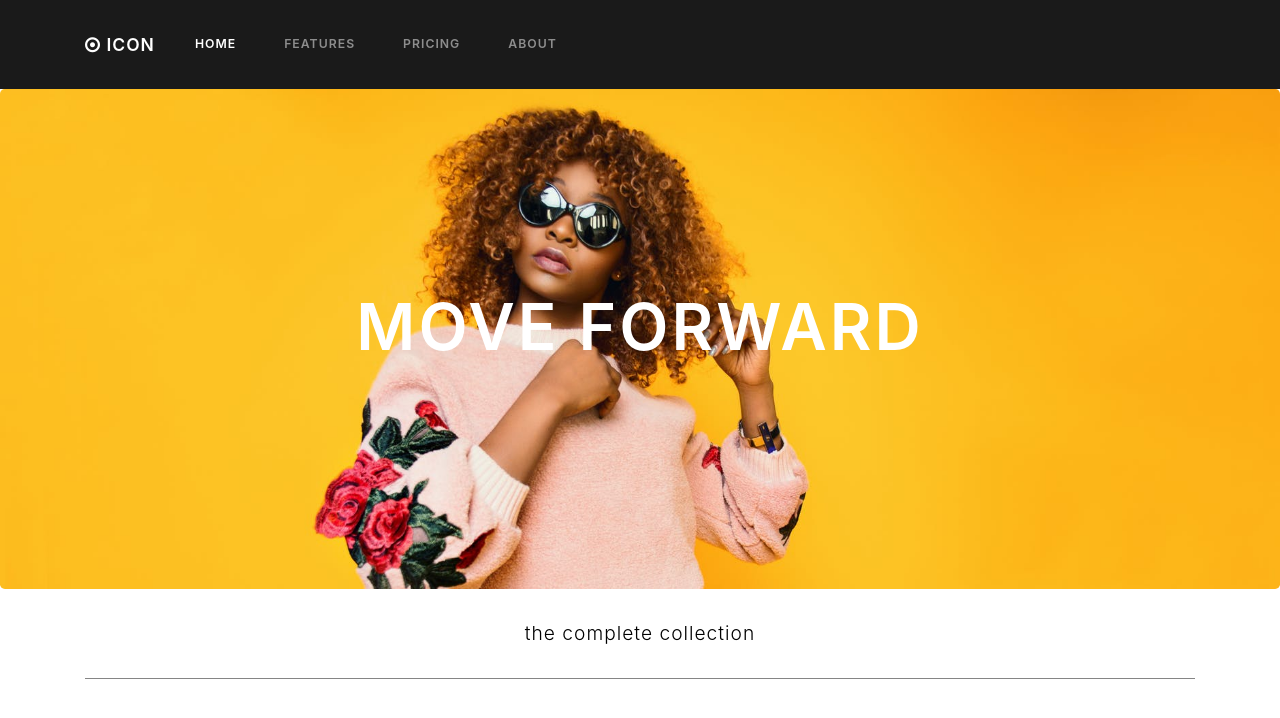
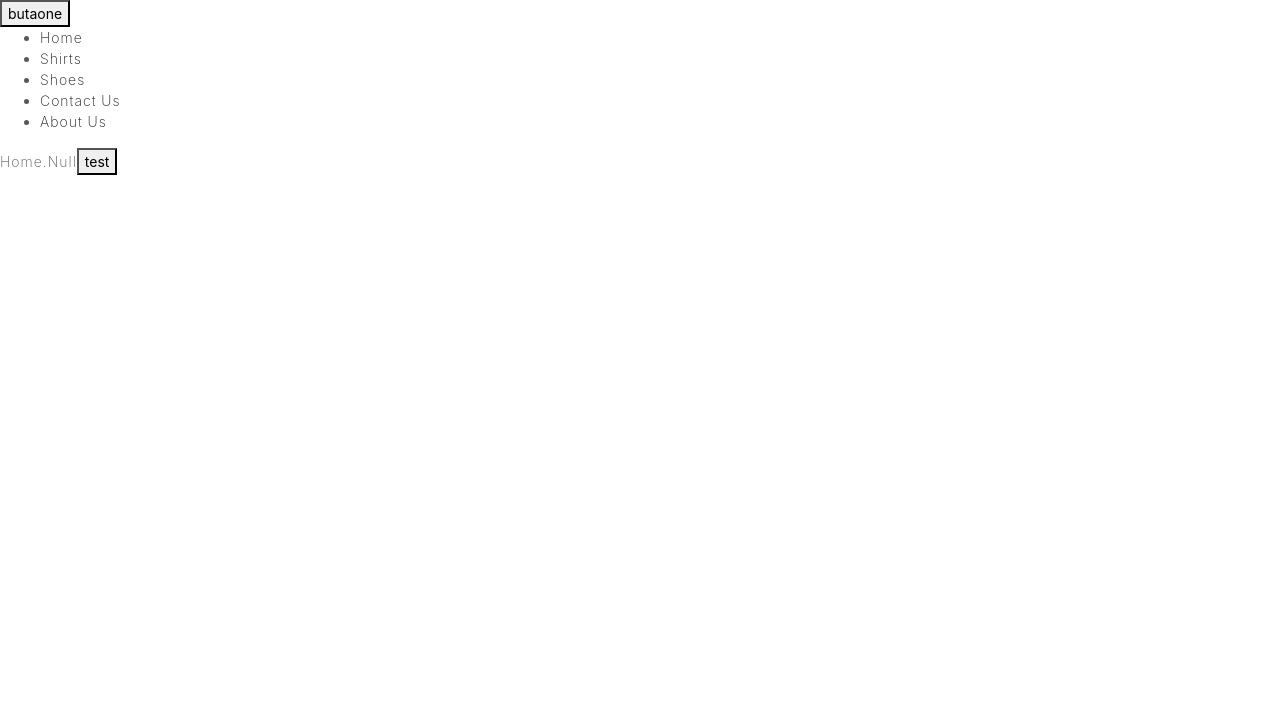
Before and after one commit to ramcd86/reactstoretesting, a React (Create React App) app: page / in a window 1280 px wide. Shown: the top 718 px of the page. Built offline with nearby package versions, Linux system fonts and the light colour scheme.

Commit message:
Adding routing.

```diff
--- a/package.json
+++ b/package.json
@@ -7,6 +7,7 @@
     "node-sass": "^4.12.0",
     "react": "^16.8.6",
     "react-dom": "^16.8.6",
+    "react-router-dom": "^5.0.1",
     "react-scripts": "3.0.1"
   },
   "scripts": {
--- a/src/App.js
+++ b/src/App.js
@@ -1,4 +1,5 @@
 import React, { Component } from 'react';
+import { Route, Link, BrowserRouter as Router } from 'react-router-dom';
 import db from './db';
 import './App.css';
 import './styles/index.scss';
@@ -6,6 +7,12 @@ import 'font-awesome/css/font-awesome.min.css';
 
 import NavbarComponent from './components/navbar';
 import JumbotronComponent from './components/jumbotron';
+
+import ShoesComponent from './pages/shoes';
+import ShirtsComponent from './pages/shirts';
+import HomeComponent from './pages/home';
+import AboutComponent from './pages/about';
+import ContactComponent from './pages/contact';
 
 
 class App extends Component {
@@ -17,53 +24,75 @@ class App extends Component {
       order: {},
       initState: 'Null',
       inputReturn: 'No input returned',
-      updateCounter: 0
+      updateCounter: 0,
+      propsPresent: 'True'
     }
 
-    this.childHandler = this.childHandler.bind(this);
-    this.formHandler = this.formHandler.bind(this);
+    this.stateMutator = this.stateMutator.bind(this);
   }
 
   componentDidMount() {
     console.log(this.state.db)
   }
 
-  componentDidUpdate() {
+
+  stateMutator = ( action = { actionType: 'DEFAULT', payload: 'NULL' } ) => {
+    switch (action.actionType) {
+      case 'DEFAULT':
+        this.setState({
+          initState: action.payload
+        })
+      break;
+      default:
+      return null;
+    }
   }
 
-  shouldComponentUpdate() {
+  componentDidUpdate() {
+   console.log('I updated.')
   }
 
-  stateUpdater = () => {
-    this.setState({
-      updateCounter: (this.state.updateCounter + 1)
-    })
-  }
-
-  buttonMethod = () => {
-    this.setState({
-      initState: 'Not null'
-    })
-  }
-
-  childHandler = (bubbledData) => {
-    this.setState({
-      initState: bubbledData
-    })
-  }
-
-  formHandler = (incomingFormData) => {
-    this.setState({
-      inputReturn: incomingFormData
-    })
-  }
 
   render() {
     return (
-      <div className="container-fluid">
-        <NavbarComponent/>
-        <JumbotronComponent/>
-      </div>
+      <Router>
+        <div>
+
+        <button onClick={this.buttonMethod}>butaone</button>
+          <ul>
+            <li>
+              <Link to="/">Home</Link>
+            </li>
+            <li>
+              <Link to="/shirts">Shirts</Link>
+            </li>
+            <li>
+              <Link to="/shoes">Shoes</Link>
+            </li>
+            <li>
+              <Link to="/contact">Contact Us</Link>
+            </li>
+            <li>
+              <Link to="/about">About Us</Link>
+            </li>
+          </ul>
+          <Route exact path="/"
+          render={ (routeProps) => (<HomeComponent {...routeProps} state={this.state} stateMutator={this.stateMutator} />) }/>
+
+          <Route path="/shirts"
+          render={ (routeProps) => (<ShirtsComponent {...routeProps} state={this.state} />) }/>
+
+          <Route path="/shoes"
+          render={ (routeProps) => (<ShoesComponent {...routeProps} state={this.state} />) }/>
+
+          <Route path="/contact"
+          render={ (routeProps) => (<ContactComponent {...routeProps} state={this.state} />) }/>
+
+          <Route path="/about"
+          render={ (routeProps) => (<AboutComponent {...routeProps} state={this.state} />) }/>
+
+        </div>
+    </Router>
     )
   }
 }
--- /dev/null
+++ b/src/pages/about.js
@@ -0,0 +1,16 @@
+import React, { Component } from 'react';
+
+class AboutComponent extends Component {
+
+
+    render() {
+        return (
+            <div>
+                About.
+            </div>
+        )
+    }
+
+}
+
+export default AboutComponent
--- /dev/null
+++ b/src/pages/contact.js
@@ -0,0 +1,16 @@
+import React, { Component } from 'react';
+
+class ContactComponent extends Component {
+
+
+    render() {
+        return (
+            <div>
+                Contact.
+            </div>
+        )
+    }
+
+}
+
+export default ContactComponent
--- /dev/null
+++ b/src/pages/home.js
@@ -0,0 +1,24 @@
+import React, { Component } from 'react';
+
+class HomeComponent extends Component {
+
+    constructor(props) {
+        super();
+    }
+
+    render() {
+        return (
+            <div>
+                Home.
+                {this.props.state.initState}
+
+                <button onClick={() => {
+                    this.props.stateMutator({ actionType: 'DEFAULT', payload: 'NOT NULL1' })
+                }}>test</button>
+            </div>
+        )
+    }
+
+}
+
+export default HomeComponent
--- /dev/null
+++ b/src/pages/shirts.js
@@ -0,0 +1,16 @@
+import React, { Component } from 'react';
+
+class ShirtsComponent extends Component {
+
+
+    render() {
+        return (
+            <div>
+                Shirts.
+            </div>
+        )
+    }
+
+}
+
+export default ShirtsComponent
--- /dev/null
+++ b/src/pages/shoes.js
@@ -0,0 +1,16 @@
+import React, { Component } from 'react';
+
+class ShoesComponent extends Component {
+
+
+    render() {
+        return (
+            <div>
+                Shoes.
+            </div>
+        )
+    }
+
+}
+
+export default ShoesComponent
```
Also changed, not shown: 1 other file (tests, documents, lock files or other folders).
